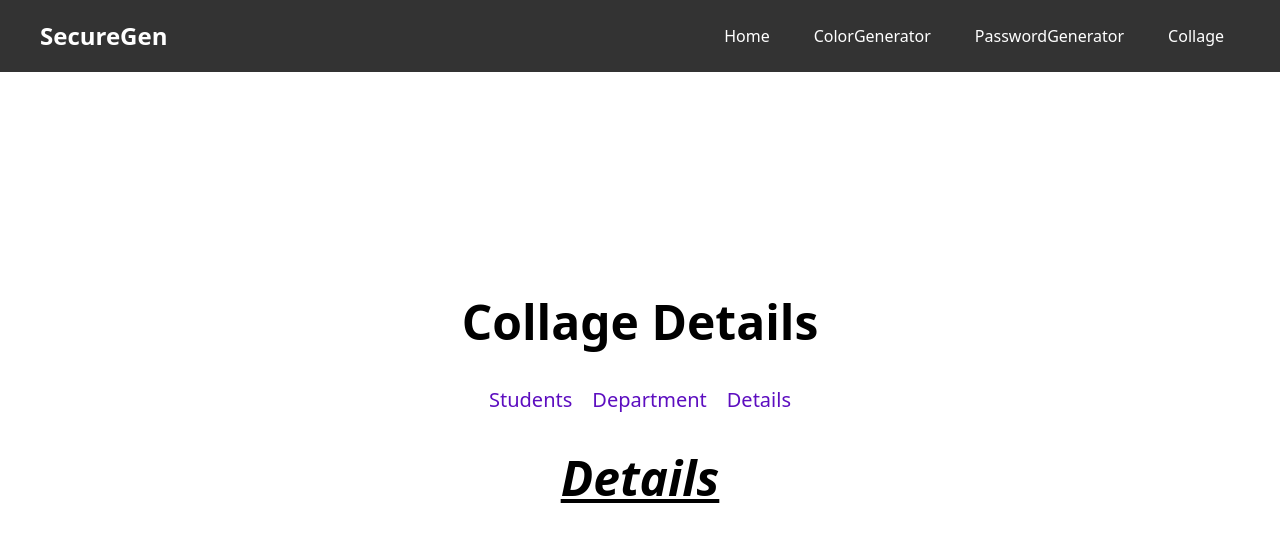
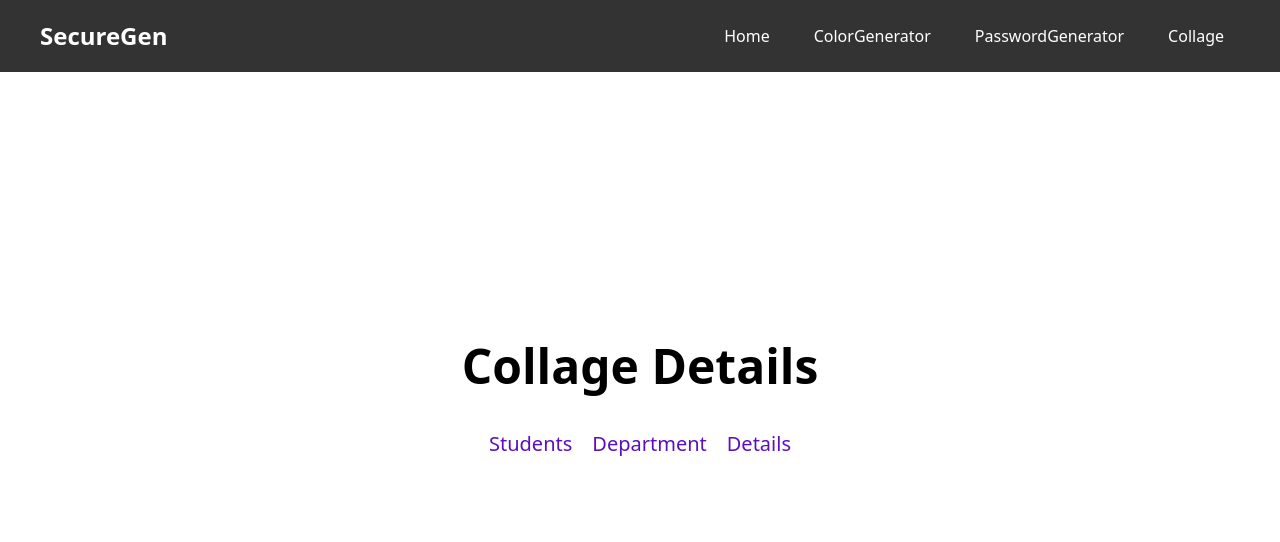
Before and after one commit to shahrampk/React-Basics, a React (Vite) app: page /collage in a window 1280 px wide. Shown: the top 542 px of the page. Built offline with nearby package versions, Linux system fonts and the light colour scheme.

Commit message:
fix 404 page and Learn the use of OutLet in routing

```diff
--- /dev/null
+++ b/src/React-Router/Page_404.jsx
@@ -0,0 +1,22 @@
+import React from "react";
+import { Link } from "react-router";
+
+const Page_404 = () => {
+  return (
+    <div className="col-start-2 col-span-3 flex flex-col text-4xl items-center">
+      <img
+        src="https://support.heberjahiz.com/hc/article_attachments/21013076295570"
+        alt="404 Page Not Found"
+        className="w-[700px] select-none"
+      />
+      <Link
+        to="/"
+        className="hover:bg-gray-200 px-4 py-3 transition-colors duration-300 rounded-lg "
+      >
+        🔙 Go Back
+      </Link>
+    </div>
+  );
+};
+
+export default Page_404;
--- a/src/React-Router/Routs.jsx
+++ b/src/React-Router/Routs.jsx
@@ -1,9 +1,9 @@
 import React from "react";
-import { Route, Routes } from "react-router";
+import { Link, Route, Routes } from "react-router";
 import HeroSection from "../Practice/Navbar/HeroSection";
 import PasswordGenerator from "../Challenges/PasswordGenerator/PasswordGenerator";
 import ColorGenerator from "../Challenges/ColorGenerator/ColorGenerator";
-import { Collage, Departments, Details, Students } from "./index";
+import { Collage, Departments, Details, Page_404, Students } from "./index";
 
 const Routs = () => {
   return (
@@ -16,18 +16,7 @@ const Routs = () => {
         <Route path="details" element={<Details />} />
         <Route path="students" element={<Students />} />
       </Route>
-      <Route
-        path="/*"
-        element={
-          <div className="col-span-full flex justify-center text-4xl">
-            <img
-              src="https://support.heberjahiz.com/hc/article_attachments/21013076295570"
-              alt="404 Page Not Found"
-              className="h-96"
-            />
-          </div>
-        }
-      />
+      <Route path="/*" element={<Page_404 />} />
     </Routes>
   );
 };
--- a/src/React-Router/index.js
+++ b/src/React-Router/index.js
@@ -2,5 +2,6 @@ import Collage from "./nested-Routing/Collage.jsx";
 import Students from "./nested-Routing/Students.jsx";
 import Details from "./nested-Routing/Details.jsx";
 import Departments from "./nested-Routing/Departments.jsx";
+import Page_404 from "./page_404.jsx";
 
-export { Collage, Students, Details, Departments };
+export { Collage, Students, Details, Departments, Page_404 };
--- a/src/React-Router/nested-Routing/Collage.jsx
+++ b/src/React-Router/nested-Routing/Collage.jsx
@@ -1,38 +1,23 @@
 import React, { useState } from "react";
-import { Link } from "react-router";
+import { Link, Outlet } from "react-router";
 import { Students, Departments, Details } from "../index";
 
 const Collage = () => {
-  const [page, setPage] = useState("students");
-  console.log(page);
-
   return (
     <div className="col-span-full flex justify-center flex-col gap-10 h-full items-center">
       <h1 className="text-5xl font-bold">Collage Details</h1>
       <ul className="flex text-xl gap-5 text-violet-800">
         <li>
-          <Link onClick={(e) => setPage(e.target.textContent)} to="students">
-            Students
-          </Link>
+          <Link to="students">Students</Link>
         </li>
         <li>
-          <Link onClick={(e) => setPage(e.target.textContent)} to="departments">
-            Department
-          </Link>
+          <Link to="departments">Department</Link>
         </li>
         <li>
-          <Link onClick={(e) => setPage(e.target.textContent)} to="details">
-            Details
-          </Link>
+          <Link to="details">Details</Link>
         </li>
       </ul>
-      {page === "Students" ? (
-        <Students />
-      ) : page === "Department" ? (
-        <Departments />
-      ) : (
-        <Details />
-      )}
+      <Outlet />
     </div>
   );
 };
```
